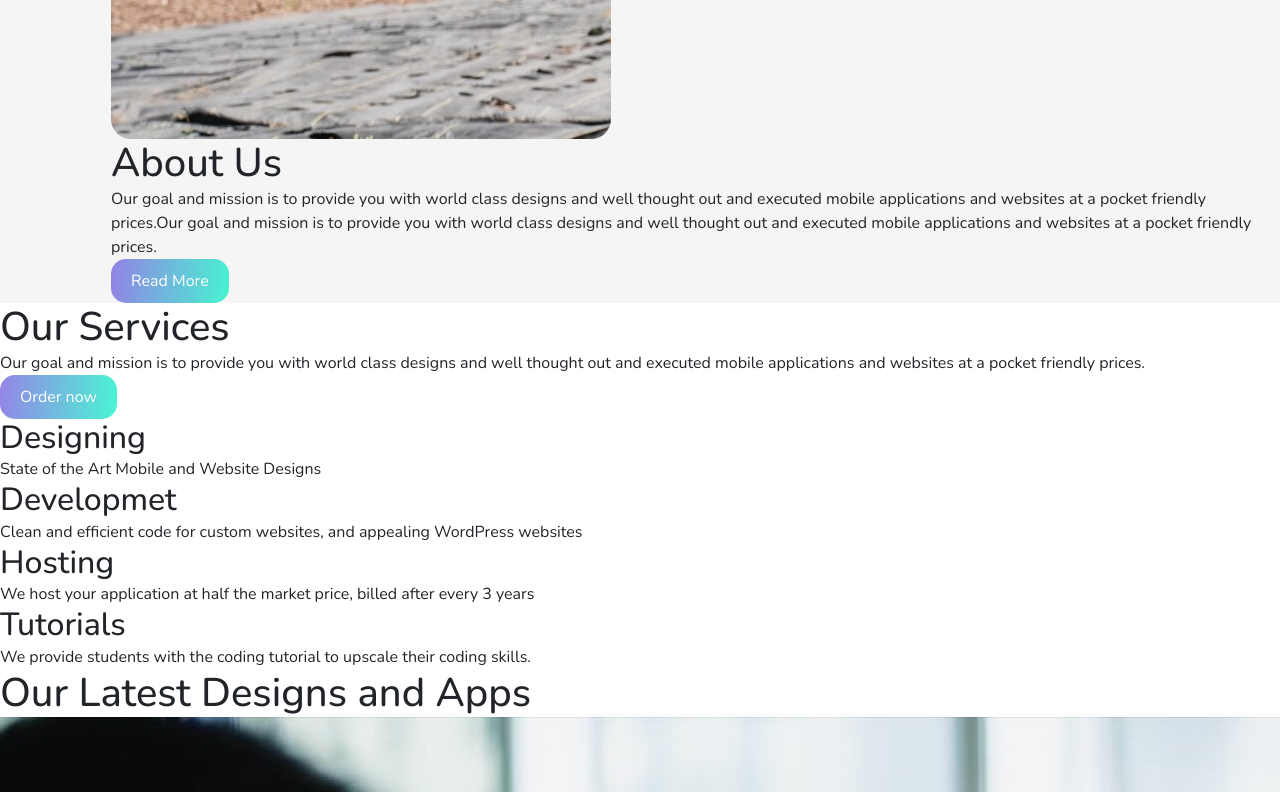
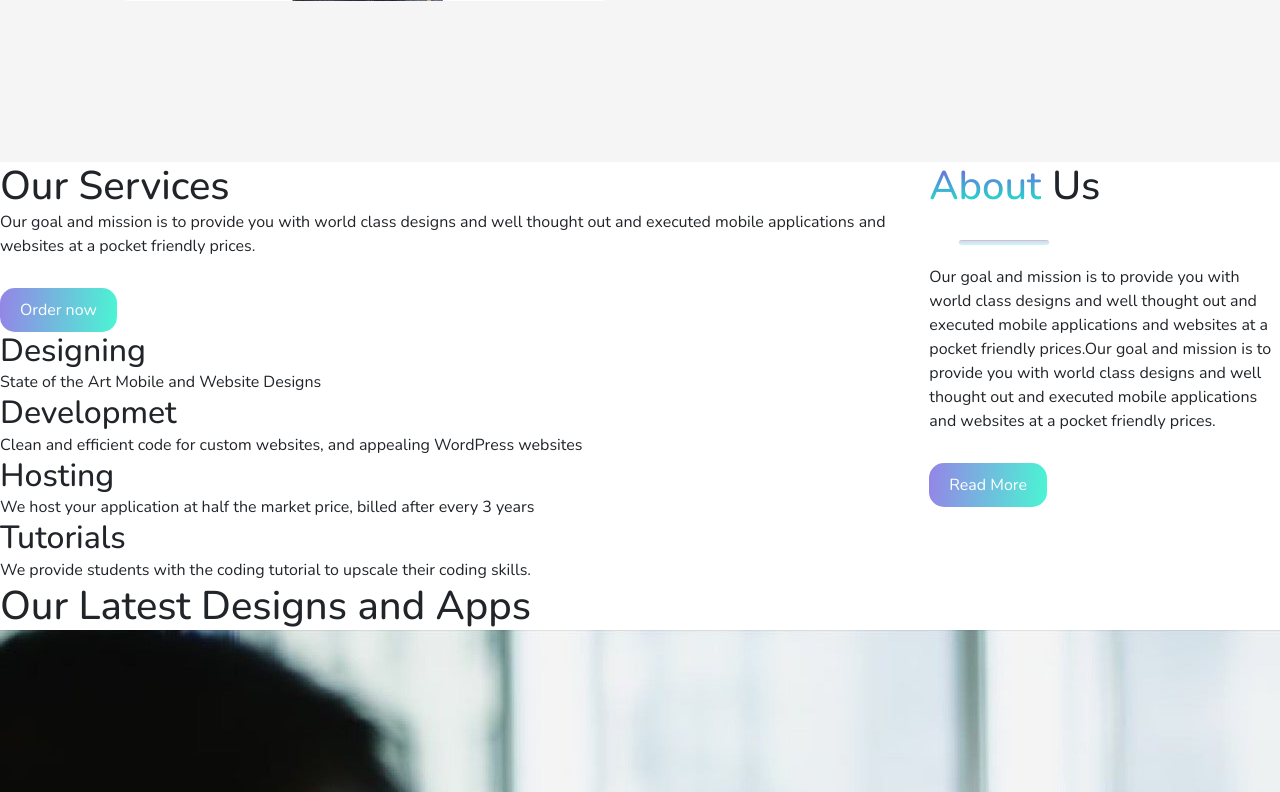
Before and after one commit to oyesa/3Frames, an Angular app: page / in a window 1280 px wide. Shown: the part 1200-1992 px from the top of the page. Built offline with nearby package versions, Linux system fonts and the light colour scheme.

Commit message:
style landing page

```diff
--- a/src/app/landing/landing.component.css
+++ b/src/app/landing/landing.component.css
@@ -17,7 +17,6 @@
 
 .main-land h1{
   font-size: 80px;
-
 }
 
 .main-land span{
@@ -26,20 +25,21 @@
   -webkit-text-fill-color: transparent;
 }
 
-hr{
+/* hr{
   width: 7px;
   height: 5px;
   border-radius: 5px;
   background: -webkit-linear-gradient(#7f50e2, #0bffc4);
   display: inline-block;
-}
+} */
 
-.hr2{
-  width: 50px;
+hr{
+  width: 100px;
   height: 5px;
   border-radius: 5px;
   background: -webkit-linear-gradient(#7f50e2, #0bffc4);
-  margin: 10px;
+  margin-left: 290px;
+  margin-top: 20px;
 }
 
 .main-land p{
@@ -49,6 +49,7 @@ hr{
 
 .btn2{
   padding: 10px 20px;
+  margin-top: 30px;
   border: none;
   color: #fff;
   display: flex;
@@ -90,7 +91,7 @@ hr{
   .bout-img{
     /* background: url(.../assets/aboutone.jpg); */
     /* background-size: 20px 20px; */
-    background: url("../../assets/aboutone.jpg");
+    /* background: url("../../assets/aboutone.jpg"); */
     height: 500px;
     width: 500px;
     border-radius: 20px;
@@ -99,3 +100,28 @@ hr{
   .card-img1{
     border-radius: 20px;
   }
+
+  .inner-sec{
+    width: 30%;
+    float: right;
+  }
+
+  .inner-sec span{
+  background: -webkit-linear-gradient(#7f50e2, #0bffc4);
+  -webkit-background-clip: text;
+  -webkit-text-fill-color: transparent;
+  }
+
+  .inner-sec h1{
+    padding-bottom: 20px;
+  }
+
+  .hr2{
+    width: 90px;
+    height: 5px;
+    border-radius: 5px;
+    background: -webkit-linear-gradient(#7f50e2, #0bffc4);
+    margin-left: 30px;
+    margin-top: 10px;
+    margin-bottom: 20px;
+  }
--- a/src/app/landing/landing.component.html
+++ b/src/app/landing/landing.component.html
@@ -2,7 +2,7 @@
 <!-- LANDING ONE -->
 <div class="main-land">
   <h1 >Upscale Your <br> Business <span>Potential</span></h1>
-  <hr><hr class="hr2">
+  <hr>
   <p>Optimize ten times the potential of your business by making it available on the <br>
     internet through a powerful domain name. Let us work together to develop the best <br>
     web and mobile application that best suits your business niche.</p>
@@ -17,10 +17,12 @@
   <div class="bout-img">
     <img src="./assets/student.jpg" class="card-img1" alt="...">
   </div>
-
-  <h1>About Us</h1>
-  <p>Our goal and mission is to provide you with world class designs and well thought out and executed mobile applications and websites at a pocket  friendly prices.Our goal and mission is to provide you with world class designs and well thought out and executed mobile applications and websites at a pocket  friendly prices.</p>
-  <button class="btn2">Read More</button>
+  <div class="inner-sec">
+    <h1><span>About</span> Us</h1>
+    <hr class="hr2">
+    <p>Our goal and mission is to provide you with world class designs and well thought out and executed mobile applications and websites at a pocket  friendly prices.Our goal and mission is to provide you with world class designs and well thought out and executed mobile applications and websites at a pocket  friendly prices.</p>
+    <button class="btn2">Read More</button>
+  </div>
 </div>
 
 
```
